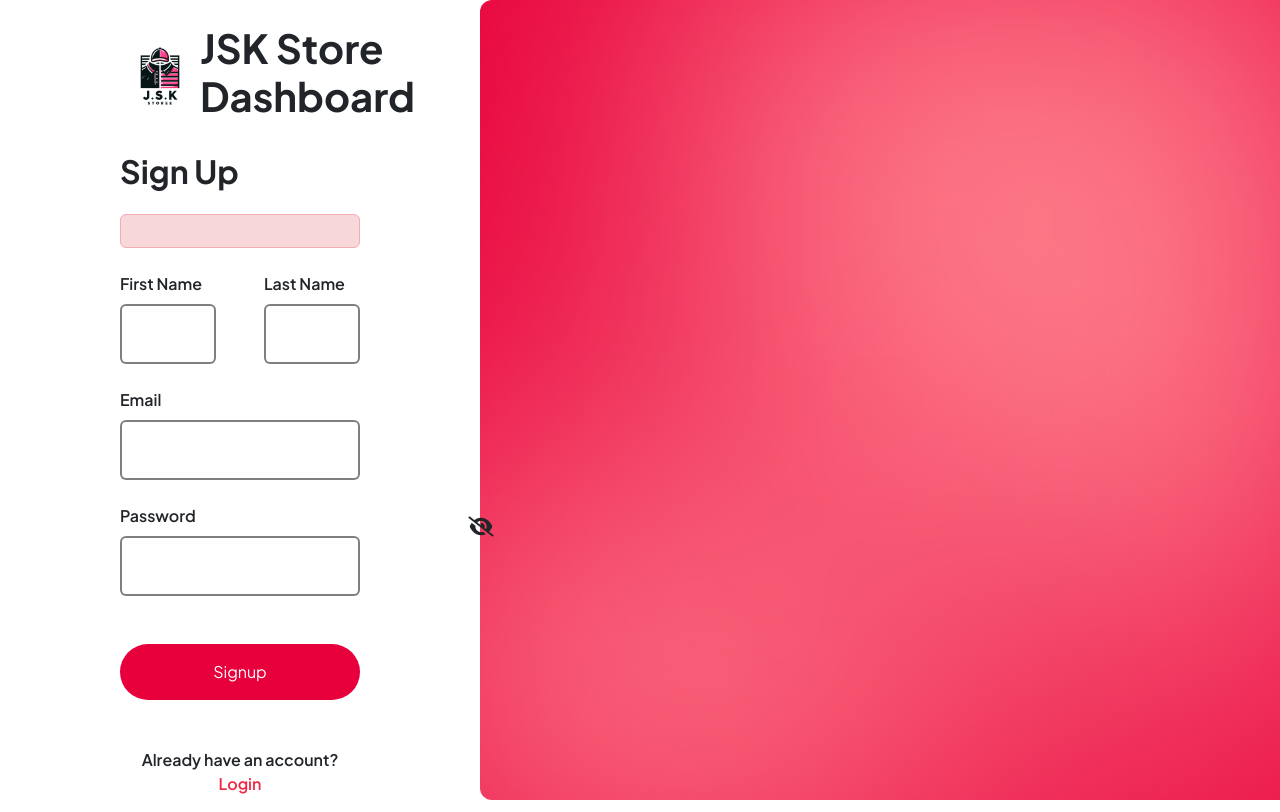
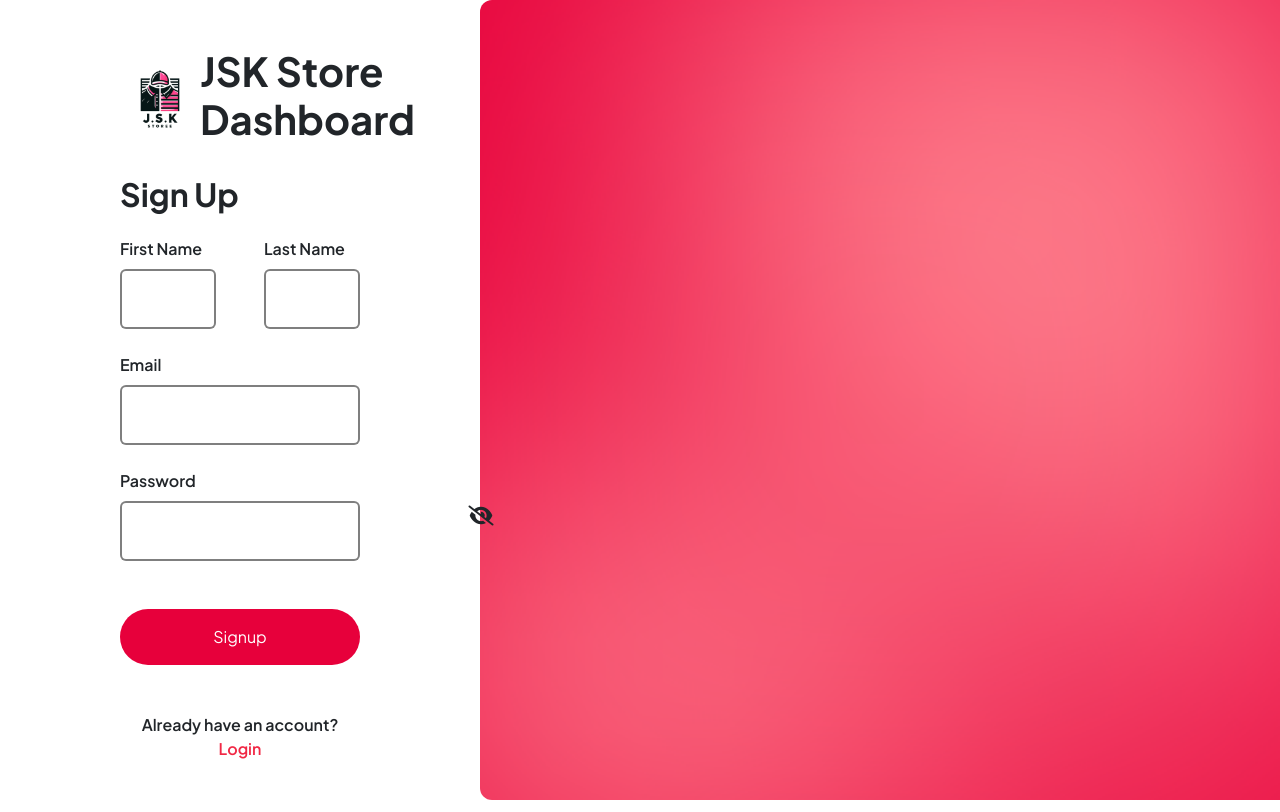
Before and after one commit to kev0402/E-commerce, a PHP site: page /dashboard-signup.php in a window 1280 px wide. Run offline with PHP 8.4, Linux system fonts and the light colour scheme.

Commit message:
finished form validation for the signup-dashboard

```diff
--- a/dashboard-signup.php
+++ b/dashboard-signup.php
@@ -26,33 +26,18 @@
         $pass = $_POST['pass'];
         $pwd_hash = password_hash($pass, PASSWORD_DEFAULT);
 
-        if (empty($firstname)) {
-            $alert = "First Name cannot be empty!";
+
+        if (empty($firstname) || empty($lastname) || empty($email) || empty($pass)) {
+            $alert = "All fields cannot be empty!";
         } elseif (!preg_match("/^[a-zA-Z-']*$/",$firstname)) {
             $alert = "First Name must contain letters only!";
-        }
-
-        if (empty($lastname)) {
-            $alert = "Last Name cannot be empty!";
         } elseif (!preg_match("/^[a-zA-Z-']*$/",$lastname)) {
             $alert = "Last Name must contain letters only!";
-        }
-
-        if (empty($email)) {
-            $alert = "Email cannot be empty!";
         } elseif (!filter_var($email, FILTER_VALIDATE_EMAIL)) {
             $alert = "Invalid Email format!";
-        }
-        if (empty(($pass))) {
-            $alert = "Password cannot be empty!";
         } elseif (strlen($pass) < 8) {
             $alert = "Password must have at least 8 characters long";
-        }
-
-        if (empty($firstname) && empty($lastname) && empty($email) && empty($pass)) {
-            $alert = "All fields cannot be empty!";
-        }
-        else {
+        } else {
             $sql = "INSERT INTO accounts_tb(First_Name, Last_Name, Email, Password)
                     VALUE (?, ?, ?, ?);";
             $stmt = mysqli_stmt_init($conn);
@@ -61,7 +46,7 @@
             if ($preparestmt) {
                 mysqli_stmt_bind_param($stmt, "ssss", $firstname, $lastname, $email, $pwd_hash);
                 mysqli_stmt_execute($stmt);
-                header("Location: ./Dashboard.php");
+
             } else {
                 die();
             }
--- a/styles/dashboard.css
+++ b/styles/dashboard.css
@@ -7,7 +7,7 @@
 }
 /* Signup CSS */
 .signupAlert {
-    display: block;
+    display: none;
 }
 #firstname, #lastname, #email, #password {
     border: 2px solid rgba(0, 0, 0, 0.5);
@@ -21,7 +21,7 @@
 .passwordVisibility {
     position: absolute;
     cursor: pointer;
-    top: 65.7%;
+    top: 64.4%;
     left: 36.6%;
 }
 .signupButton {
```
